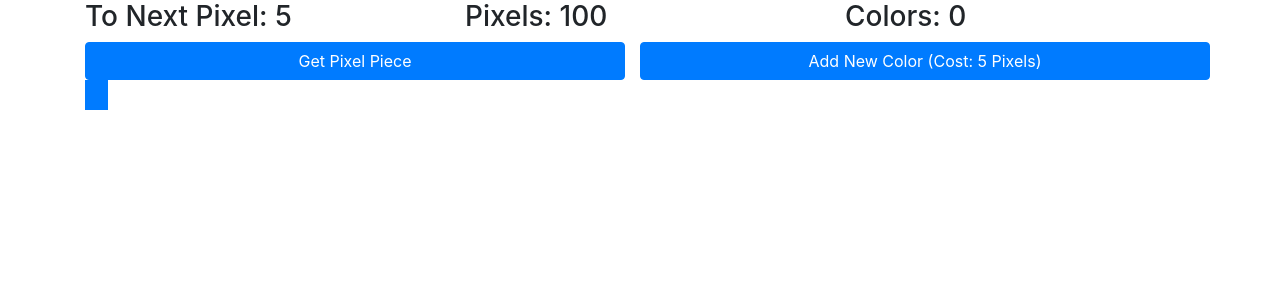
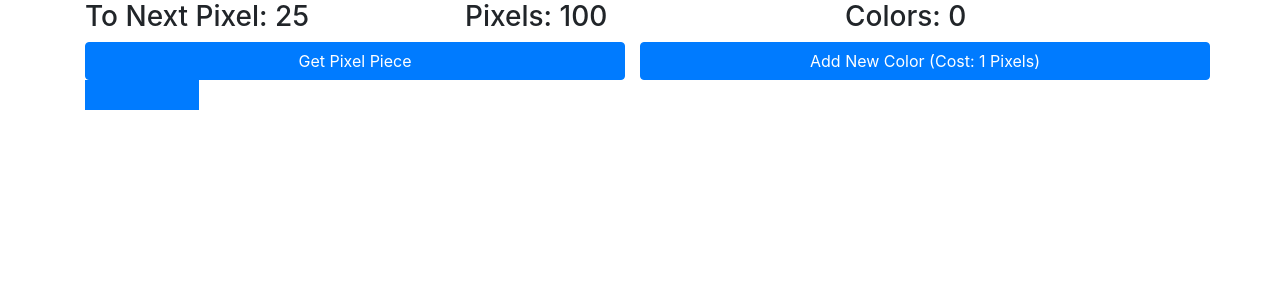
Before and after one commit to TimotheusG/rgb-idle, a React (Create React App) app: page / in a window 1280 px wide. Shown: the top 300 px of the page. Built offline with nearby package versions, Linux system fonts and the light colour scheme.

Commit message:
broke score into componant

```diff
--- a/src/components/game.js
+++ b/src/components/game.js
@@ -1,13 +1,13 @@
 import React, { Component } from 'react';
 import Color from '../models/color'
-import Display from './display'
+import Score from './score'
 
 
 class Game extends Component {
   constructor(props){
     super(props);
 
-    this.state = {name: 'abc', colors: [], pixels: 100, to_next_pixel: 0, pixel_speed: 1, color_cost: 5};
+    this.state = {name: 'abc', colors: [], pixels: 100, to_next_pixel: 0, pixel_speed: 5, color_cost: 1};
     //'#ff0000', '#00ff00', '#0000ff'
   }
 
@@ -50,16 +50,17 @@ class Game extends Component {
     if(pixels >= color_cost)
     {
       this.setState(previousState => (
-        {colors: [...previousState.colors, col.getColorString()], pixels: pixels - color_cost, color_cost: color_cost + 1}
+        {colors: [...previousState.colors, col.getColorString()],
+          pixels: pixels - color_cost, color_cost: color_cost + 1}
     ));
     }
 
   }
 
   handlePieceClick() {
-    const { to_next_pixel} = this.state;
+    const { to_next_pixel, pixel_speed} = this.state;
     this.setState(() => ({
-      to_next_pixel: (to_next_pixel + 1)
+      to_next_pixel: (to_next_pixel + pixel_speed)
     }));
     this.checkToPixels();
   }
@@ -69,16 +70,8 @@ class Game extends Component {
     return (
       <div class="container">
         <div class="row">
-        <div class="col">
-          <Display text="To Next Pixel" value={this.state.to_next_pixel}></Display>
-          </div>
-          <div class="col">
-          <Display text="Pixels" value={this.state.pixels}></Display>
-          </div>
-          <div class="col">
-          <Display text="Colors" value={this.state.colors.length}></Display>
-          </div>
-          </div>
+        </div>
+        <Score to_next_pixel={this.state.to_next_pixel} pixels={this.state.pixels} colors_length={this.state.colors.length}></Score>
         <div class="row">
           <div class="col">
           <button class="btn btn-primary btn-block" onClick= {(event) => this.handlePieceClick(event)}>Get Pixel Piece</button>
--- /dev/null
+++ b/src/components/score.js
@@ -0,0 +1,20 @@
+import React from 'react';
+import Display from './display'
+
+const Score = ({ to_next_pixel, pixels, colors_length}) => {
+  return(
+    <div class="row">
+        <div class="col">
+          <Display text="To Next Pixel" value={to_next_pixel}></Display>
+          </div>
+          <div class="col">
+          <Display text="Pixels" value={pixels}></Display>
+          </div>
+          <div class="col">
+          <Display text="Colors" value={colors_length}></Display>
+          </div>
+          </div>
+  )
+}
+
+export default Score;
```
